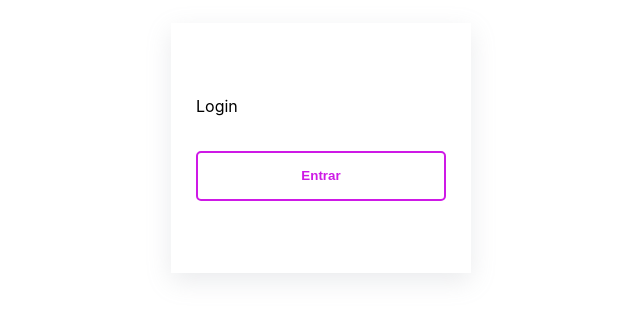
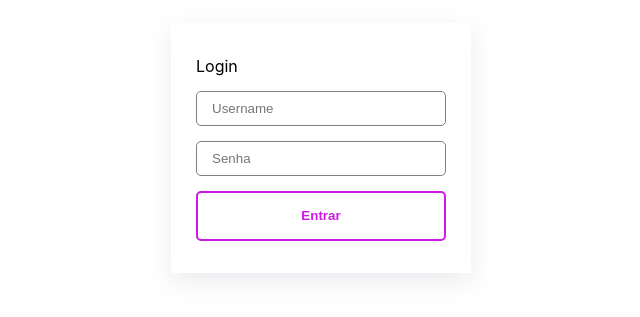
Before and after one commit to railsonrodrigues/react-salary, a React (Create React App) app: page /login in a window 1280 px wide. Shown: the part 137-454 px from the top of the page, without its empty margins (319-959 px from the left). Built offline with nearby package versions, Linux system fonts and the light colour scheme.

Commit message:
add fake user to login

```diff
--- a/src/pages/Login/Login.jsx
+++ b/src/pages/Login/Login.jsx
@@ -1,7 +1,7 @@
 import React from "react";
 import Button from "./../../components/Button/Button";
-import styled from 'styled-components';
-import { useHistory } from 'react-router-dom';
+import styled from "styled-components";
+import { useHistory } from "react-router-dom";
 
 const BoxWrapper = styled.div`
   position: absolute;
@@ -19,18 +19,59 @@ const BoxWrapper = styled.div`
   padding: 15px 25px;
 `;
 
+const Form = styled.form`
+  display: flex;
+  flex-direction: column;
+  gap: 15px;
+`;
+
+const Input = styled.input`
+  height: 35px;
+  padding: 0 15px;
+  border: 1px solid gray;
+  border-radius: 5px;
+  &:focus {
+    outline: 2px solid purple;
+    border: none;
+  }
+`;
+
 export default function Login() {
   const history = useHistory();
 
-  const handleLogin = () => {
-    history.push('/home')
+  function getFormData (event) {
+    const [username, password] = Array.from(
+      event.target.querySelectorAll("input")
+    ).map((item) => item.value);
+
+    return [username, password]
   }
+
+  const handleLogin = (event) => {
+    event.preventDefault();
+    const [ username, password ] = getFormData(event);
+
+    const user = {
+      username: 'railson',
+      password: '12345678',
+    }
+
+    if (user.username === username && user.password === password) {
+      history.push('/home')
+    } else {
+      alert('Usuário ou senha inválida!')
+    }
+  };
 
   return (
     <>
       <BoxWrapper>
-        <label>Login</label>
-        <Button onClick={handleLogin} value="Entrar" />
+        <Form onSubmit={handleLogin}>
+          <label>Login</label>
+          <Input type="text" placeholder="Username" />
+          <Input type="password" placeholder="Senha" />
+          <Button value="Entrar" />
+        </Form>
       </BoxWrapper>
     </>
   );
```
